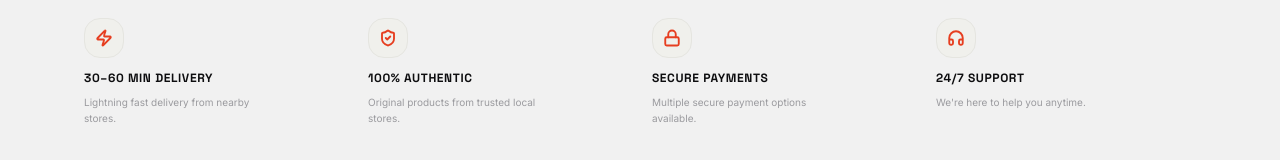
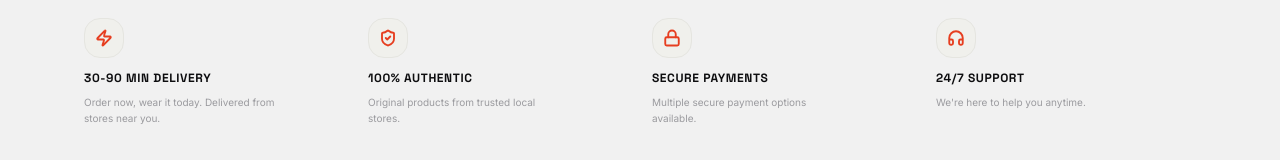
Before and after one commit to driprrin/driprr, a Next.js app in the folder driprr-next/: page / in a window 1280 px wide. Shown: the part 1404-1564 px from the top of the page. Built offline with nearby package versions, Linux system fonts and the light colour scheme; no server answers; the database is empty.

Commit message:
Fix: delivery time consistency 30-90 min everywhere

```diff
--- a/driprr-next/src/components/home/HomeClient.tsx
+++ b/driprr-next/src/components/home/HomeClient.tsx
@@ -426,8 +426,8 @@ export default function HomeClient() {
           {[
             {
               icon: Zap,
-              title: "30–60 Min Delivery",
-              desc: "Lightning fast delivery from nearby stores.",
+              title: "30-90 Min Delivery",
+              desc: "Order now, wear it today. Delivered from stores near you.",
             },
             {
               icon: ShieldCheck,
```
